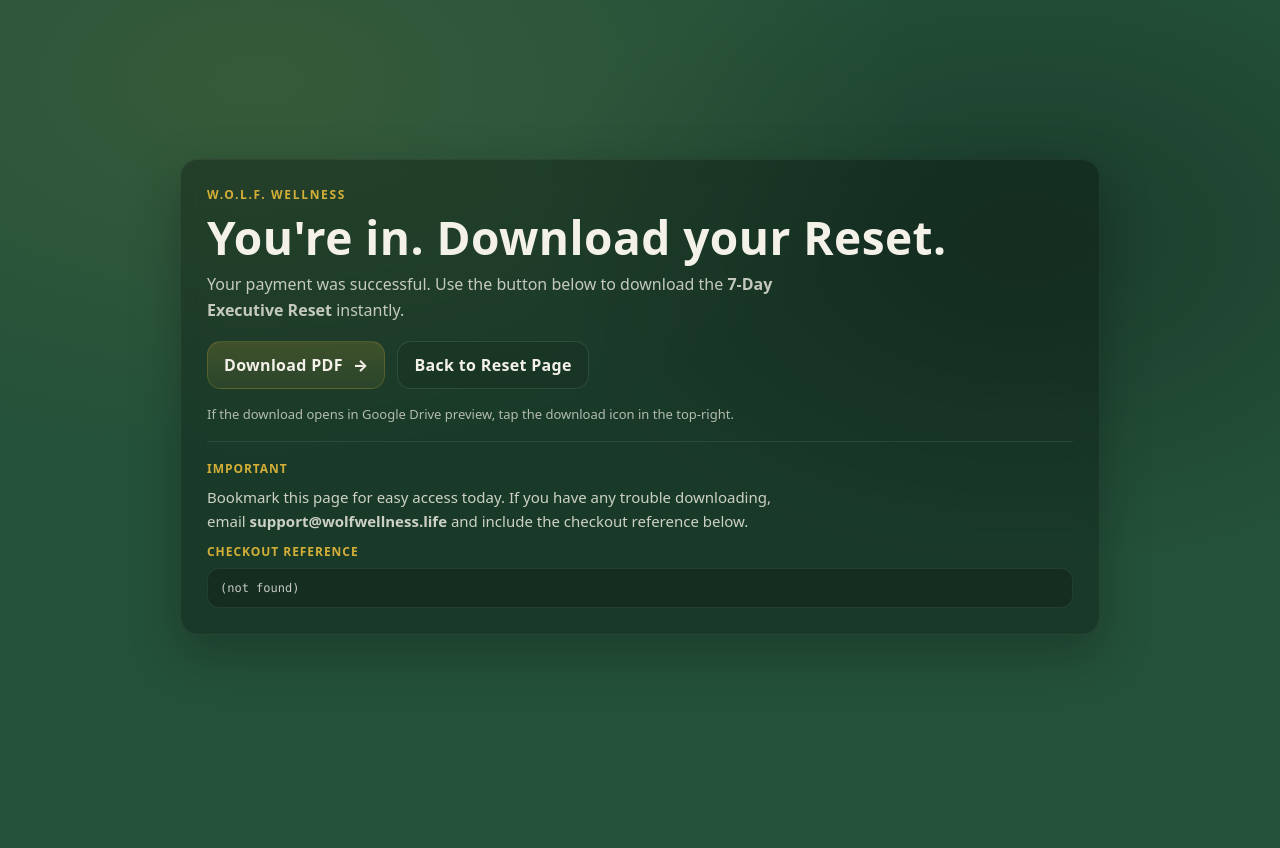
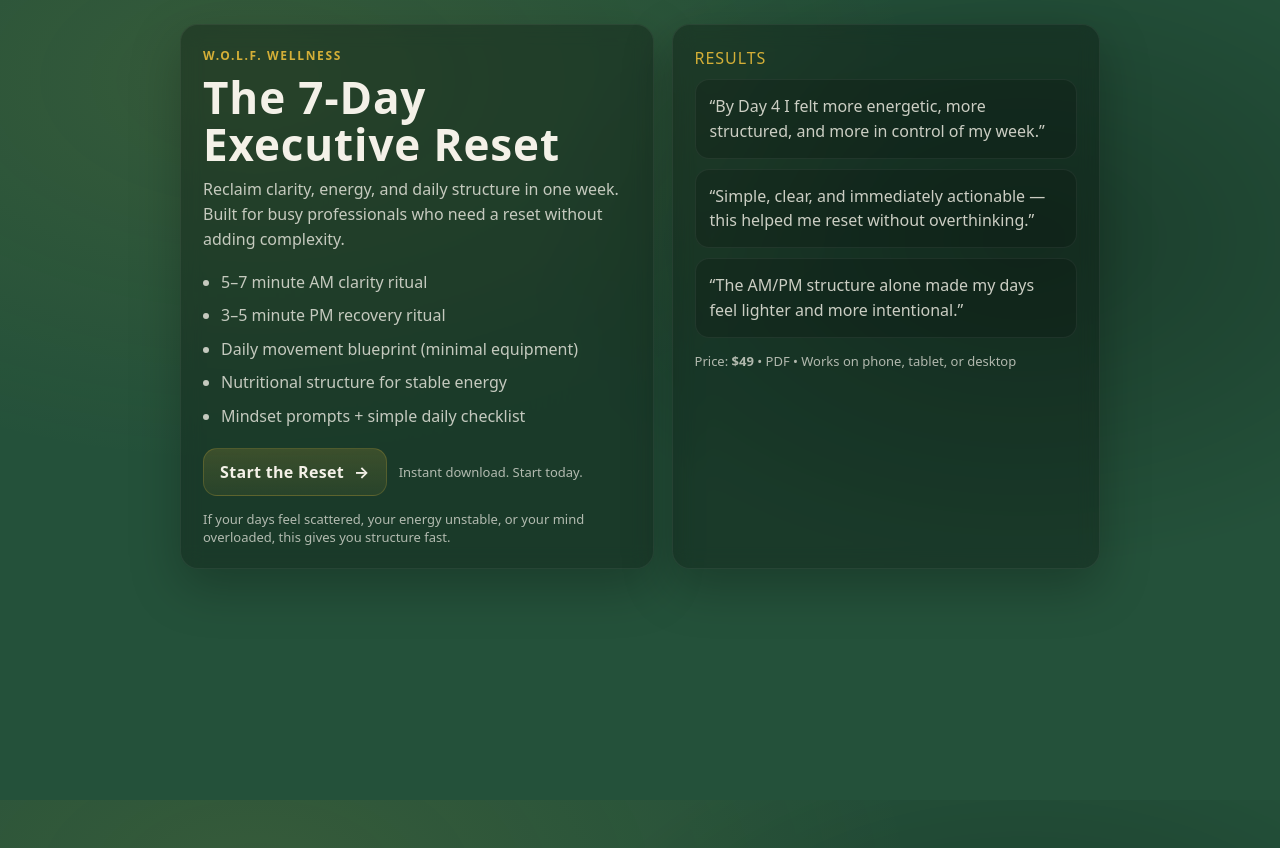
Before and after one commit to cweunlimited/wolfwellness-site, a website: page reset.html in a window 1280 px wide. Before the commit the page ends 800 px from the top, so only its background shows below. Drawn offline with Linux system fonts and the light colour scheme.

Commit message:
Add files via upload

```diff
--- a/reset.html
+++ b/reset.html
@@ -2,9 +2,9 @@
 <html lang="en">
 <head>
   <meta charset="utf-8" />
-  <meta name="viewport" content="width=device-width, initial-scale=1, viewport-fit=cover" />
-  <title>Success | 7-Day Executive Reset</title>
-  <meta name="description" content="Payment successful. Download your 7-Day Executive Reset PDF." />
+  <meta name="viewport" content="width=device-width, initial-scale=1" />
+  <title>7-Day Executive Reset | W.O.L.F. Wellness</title>
+  <meta name="description" content="Reclaim clarity, energy, and structure in 7 days. A high-performance reset for busy professionals. Instant download." />
 
   <!-- Meta Pixel Code -->
 <script>
@@ -33,38 +33,38 @@
       --card:rgba(0,0,0,.28);
       --stroke:rgba(212,175,55,.22);
     }
-
-    *{box-sizing:border-box;}
     html,body{height:100%;}
     body{
   margin:0;
   font-family: ui-sans-serif, system-ui, -apple-system, Segoe UI, Roboto, Arial, "Helvetica Neue", sans-serif;
-      background:
-        radial-gradient(1200px 700px at 20% 10%, rgba(212,175,55,.10), transparent 55%),
+  background: radial-gradient(1200px 700px at 20% 10%, rgba(212,175,55,.10), transparent 55%),
               radial-gradient(900px 600px at 80% 30%, rgba(0,0,0,.25), transparent 55%),
               var(--bg);
   color:var(--off);
-      min-height:100svh;
+  min-height:100vh;
   display:flex;
-      align-items:center;
+  align-items:flex-start;
   justify-content:center;
-      padding: max(18px, env(safe-area-inset-top)) max(16px, env(safe-area-inset-right))
-               max(24px, env(safe-area-inset-bottom)) max(16px, env(safe-area-inset-left));
+  padding:24px 14px;
 }
 
-    .wrap{ width:min(920px, 100%); }
-
+    .wrap{
+      width:min(920px, 100%);
+      display:grid;
+      grid-template-columns: 1.05fr .95fr;
+      gap:18px;
+    }
+    @media (max-width: 860px){
+      .wrap{grid-template-columns:1fr; gap:14px;}
+    }
     .card{
-      width:100%;
       background: var(--card);
       border: 1px solid rgba(255,255,255,.06);
       border-radius: 18px;
-      padding: clamp(16px, 3.2vw, 26px);
+      padding: 22px;
       backdrop-filter: blur(10px);
       box-shadow: 0 18px 50px rgba(0,0,0,.25);
-      overflow:hidden;
     }
-
     .kicker{
       color: var(--gold);
       letter-spacing:.14em;
@@ -73,31 +73,32 @@
       font-size: 12px;
       margin-bottom: 10px;
     }
-
     h1{
       margin: 0 0 10px 0;
-      font-size: clamp(26px, 5.5vw, 46px);
-      line-height: 1.08;
-      letter-spacing: .01em;
-      overflow-wrap: anywhere;
+      font-size: clamp(30px, 4vw, 44px);
+      line-height: 1.06;
+      letter-spacing: .02em;
     }
-
     .sub{
       margin: 0 0 18px 0;
       color: var(--muted);
-      font-size: clamp(14px, 2.6vw, 16px);
+      font-size: 16px;
+      line-height: 1.55;
+    }
+    .bullets{
+      margin: 0;
+      padding-left: 18px;
+      color: var(--muted);
       line-height: 1.6;
-      max-width: 62ch;
     }
-
+    .bullets li{margin: 8px 0;}
     .cta{
       display:flex;
       gap:12px;
       align-items:center;
-      flex-wrap:wrap;
-      margin: 12px 0 16px 0;
+      margin-top: 18px;
+      flex-wrap: wrap;
     }
-
     .btn{
       appearance:none;
       border: 1px solid var(--stroke);
@@ -105,157 +106,176 @@
       color: var(--off);
       padding: 12px 16px;
       border-radius: 14px;
-      font-weight: 800;
+      font-weight: 700;
       letter-spacing: .02em;
       text-decoration:none;
       display:inline-flex;
       align-items:center;
-      justify-content:center;
       gap:10px;
       cursor:pointer;
       transition: transform .12s ease, background .12s ease;
-      white-space: nowrap;
     }
     .btn:hover{transform: translateY(-1px); background: linear-gradient(180deg, rgba(212,175,55,.24), rgba(212,175,55,.10));}
-
-    .btn.secondary{
-      background: rgba(0,0,0,.10);
-      border: 1px solid rgba(255,255,255,.10);
-      font-weight: 700;
+    .note{
+      font-size: 13px;
+      color: rgba(244,241,232,.70);
+    }
+    .proof{
+      display:grid;
+      gap:10px;
+    }
+    .quote{
+      padding: 14px 14px;
+      border-radius: 14px;
+      border: 1px solid rgba(255,255,255,.06);
+      background: rgba(0,0,0,.18);
+      color: rgba(244,241,232,.82);
+      line-height: 1.55;
+    }
+    .who{
+      margin-top: 14px;
+      font-size: 13px;
+      color: rgba(244,241,232,.70);
+    }
+    .smalltitle{
+      margin: 0 0 10px 0;
+      font-size: 16px;
+      color: var(--gold);
+      letter-spacing:.06em;
+      text-transform: uppercase;
     }
 
-    .note{
-      width:100%;
-      font-size: 13px;
-      color: rgba(244,241,232,.70);
-      margin-top: 4px;
+@media (max-width: 600px){
+  body{
+    padding-top:16px;
   }
 
-    .divider{
-      height:1px;
-      background: rgba(255,255,255,.08);
-      margin: 18px 0;
+  .wrap{
+    width:100%;
   }
 
-    .label{
-      color: var(--gold);
-      font-weight: 700;
-      letter-spacing: .08em;
-      text-transform: uppercase;
-      font-size: 12px;
-      margin: 0 0 8px 0;
+  .card{
+    padding:18px;
   }
 
-    .p{
-      margin: 0 0 10px 0;
-      color: rgba(244,241,232,.82);
-      line-height: 1.6;
-      font-size: clamp(14px, 2.6vw, 15px);
-      max-width: 68ch;
+  h1{
+    font-size:28px;
+    line-height:1.1;
   }
 
-    .code{
-      display:block;
-      width:100%;
-      padding: 12px 12px;
-      border-radius: 12px;
-      border: 1px solid rgba(255,255,255,.08);
-      background: rgba(0,0,0,.22);
-      color: rgba(244,241,232,.80);
-      font-family: ui-monospace, SFMono-Regular, Menlo, Monaco, Consolas, "Liberation Mono", "Courier New", monospace;
-      font-size: 12px;
-      overflow:auto;
-      white-space: nowrap;
+  .sub{
+    font-size:15px;
   }
 
-    @media (max-width: 520px){
-      .btn{ width:100%; justify-content:center; }
+  .btn{
+    width:100%;
+    justify-content:center;
   }
+}
+
   </style>
 </head>
 
 <body>
-  <main class="wrap">
+  <div class="wrap">
     <section class="card">
       <div class="kicker">W.O.L.F. Wellness</div>
-
-      <h1>You're in. Download your Reset.</h1>
+      <h1>The 7-Day Executive Reset</h1>
       <p class="sub">
-        Your payment was successful. Use the button below to download the <strong>7-Day Executive Reset</strong> instantly.
+        Reclaim clarity, energy, and daily structure in one week.
+        Built for busy professionals who need a reset without adding complexity.
       </p>
 
+      <ul class="bullets">
+        <li>5–7 minute AM clarity ritual</li>
+        <li>3–5 minute PM recovery ritual</li>
+        <li>Daily movement blueprint (minimal equipment)</li>
+        <li>Nutritional structure for stable energy</li>
+        <li>Mindset prompts + simple daily checklist</li>
+      </ul>
+
       <div class="cta">
-        <a class="btn" id="downloadBtn" href="https://drive.google.com/uc?export=download&id=103OyWZg1hjKVqykal-rA8tD3i75bjFDC" target="_blank" rel="noopener">
-          Download PDF <span aria-hidden="true">→</span>
+  <a class="btn" href="#" id="buyBtn">
+    Start the Reset <span aria-hidden="true">→</span>
   </a>
-
-        <a class="btn secondary" href="/reset.html">
-          Back to Reset Page
-        </a>
-
-        <div class="note">
-          If the download opens in Google Drive preview, tap the download icon in the top-right.
-        </div>
+  <div class="note">Instant download. Start today.</div>
 </div>
 
-      <div class="divider"></div>
+<script>
+  const buyBtn = document.getElementById("buyBtn");
 
-      <div class="label">Important</div>
-      <p class="p">
-        Bookmark this page for easy access today. If you have any trouble downloading, email
-        <strong>support@wolfwellness.life</strong> and include the checkout reference below.
-      </p>
+  buyBtn.addEventListener("click", async (e) => {
+    e.preventDefault();
 
-      <div class="label">Checkout reference</div>
-      <code class="code" id="refBox">Loading…</code>
-    </section>
-  </main>
-
-  <script>
-    (function () {
-      // ---- 1) Grab Stripe session_id from URL ----
-      const params = new URLSearchParams(window.location.search);
-      const sessionId = params.get("session_id"); // expects "cs_..."
-      const refBox = document.getElementById("refBox");
-      refBox.textContent = sessionId || "(not found)";
-
-      // ---- 2) session_id gate ----
-      const isValidStripeSession = typeof sessionId === "string" && sessionId.startsWith("cs_");
-      if (!isValidStripeSession) return;
-
-      // ---- 3) storage lock (localStorage preferred; fallback sessionStorage) ----
-      const lockKey = "meta_purchase_fired_" + sessionId;
-
-      const storage = (function () {
-        try { localStorage.setItem("__t", "1"); localStorage.removeItem("__t"); return localStorage; } catch (e) {}
-        try { sessionStorage.setItem("__t", "1"); sessionStorage.removeItem("__t"); return sessionStorage; } catch (e) {}
-        return null;
-      })();
-
-      if (storage && storage.getItem(lockKey) === "1") return;
-
-      // ---- 4) eventID ----
-      const eventId = sessionId;
-
-      // Set lock BEFORE firing to reduce double-fire on rapid reloads
-      if (storage) storage.setItem(lockKey, "1");
-
-      // ---- Fire Purchase (correct eventID placement) ----
+    // Optional: Meta Pixel event
     if (window.fbq) {
-        fbq(
-          "track",
-          "Purchase",
-          {
+      fbq("track", "InitiateCheckout", {
         content_name: "7-Day Executive Reset",
         value: 49.00,
         currency: "USD"
-          },
-          {
-            eventID: eventId
+      });
     }
+
+    // Give immediate feedback so it doesn't feel dead
+    const originalHtml = buyBtn.innerHTML;
+    buyBtn.style.pointerEvents = "none";
+    buyBtn.style.opacity = "0.85";
+    buyBtn.innerHTML = "Redirecting…";
+
+    try {
+      const res = await fetch("/api/create-checkout-session", {
+        method: "POST",
+        headers: { "Content-Type": "application/json" }
+      });
+
+      // If the API route is missing or failing, you'll see it now
+      if (!res.ok) {
+        const text = await res.text();
+        throw new Error(`Checkout API error (${res.status}): ${text || "No response body"}`);
+      }
+
+      const data = await res.json();
+
+      if (data && data.url) {
+        window.location.href = data.url;
+        return;
+      }
+
+      throw new Error("Checkout API returned no URL. Expected JSON: { url: 'https://...' }");
+    } catch (err) {
+      console.error(err);
+      alert(
+        "Checkout failed.\n\n" +
+        "This usually means your Vercel /api/create-checkout-session endpoint is missing or misconfigured.\n\n" +
+        "Error:\n" + (err?.message || err)
       );
+    } finally {
+      // Restore button state if we didn't redirect
+      buyBtn.style.pointerEvents = "auto";
+      buyBtn.style.opacity = "1";
+      buyBtn.innerHTML = originalHtml;
     }
-    })();
+  });
 </script>
+
+
+
+      <div class="who">
+        If your days feel scattered, your energy unstable, or your mind overloaded, this gives you structure fast.
+      </div>
+    </section>
+
+    <aside class="card">
+      <div class="smalltitle">Results</div>
+      <div class="proof">
+        <div class="quote">“By Day 4 I felt more energetic, more structured, and more in control of my week.”</div>
+        <div class="quote">“Simple, clear, and immediately actionable — this helped me reset without overthinking.”</div>
+        <div class="quote">“The AM/PM structure alone made my days feel lighter and more intentional.”</div>
+      </div>
+      <div class="who">
+        Price: <strong>$49</strong> • PDF • Works on phone, tablet, or desktop
+      </div>
+    </aside>
+  </div>
 </body>
 </html>
```
Lines whose indentation alone changed are shown as unchanged.
